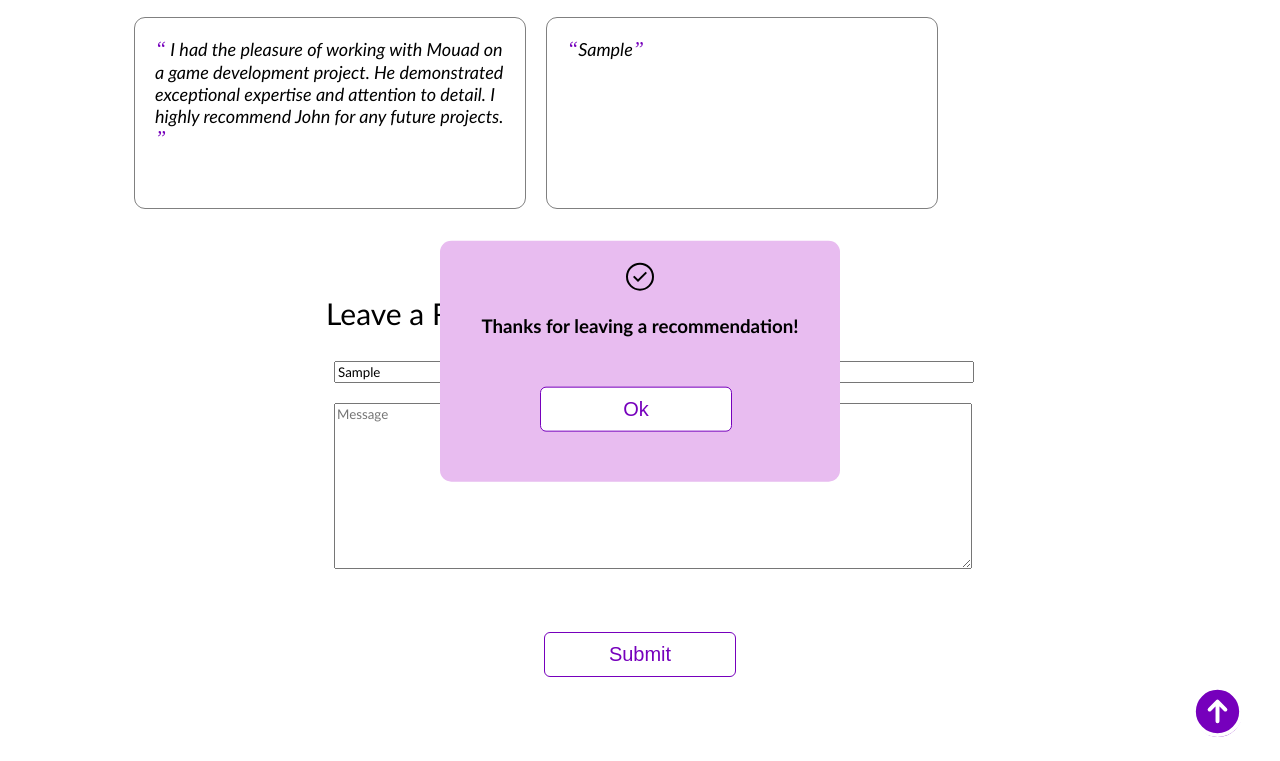
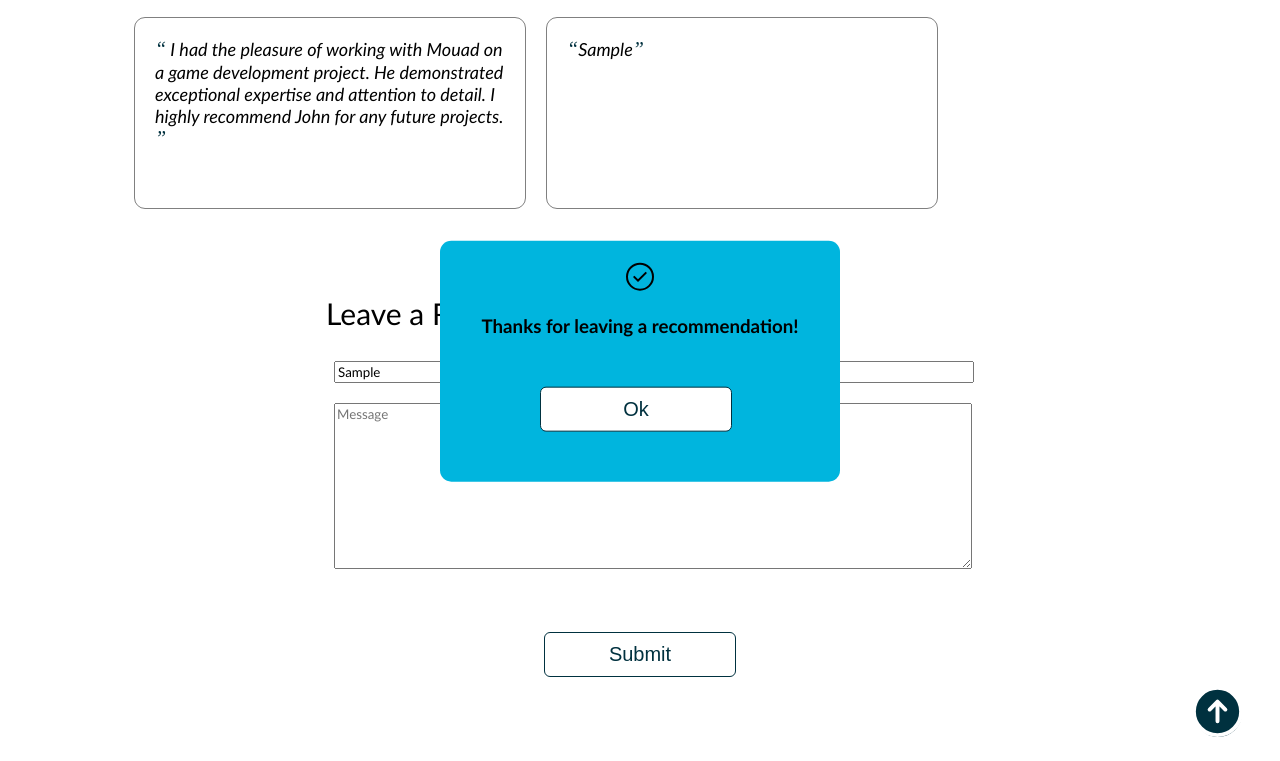
Before and after one commit to MouadGhouti/PersonalPage, a plain HTML site: page index.html in a window 1280 px wide. Both pictures are taken after typing "Sample", "Sample" into the empty fields and a click on the button "Submit". Shown: the part 2866-3627 px from the top of the page. Drawn offline with Linux system fonts and the light colour scheme.

Commit message:
Update style.css (Change colors)

```diff
--- a/style.css
+++ b/style.css
@@ -5,7 +5,7 @@ body {
 /* Navigation Bar */
 
 #home {
-  background-color:  #7600bc;
+  background-color:  #00313f;
   padding-bottom: 1cm;
   margin-left:-1cm;
   margin-right:-1cm;
@@ -64,7 +64,7 @@ h2 {
   font-size: 50px;
   text-align: center;
   float: left;
-  color: #7600bc;
+  color: #00313f;
   margin: 30px;
   margin-left: 60px;
   margin-top: 40px;
@@ -98,7 +98,7 @@ h2 {
 #about-me h1 {
   font-size: 65px;
   margin-top: 90px;
-  color: #7600bc;
+  color: #00313f;
 }
 
 #about-me p {
@@ -218,7 +218,7 @@ h2 {
 }
 
 .recommendation span {
-  color: #7600bc;
+  color: #00313f;
   font-size: 20px;
   font-family: 'Times New Roman', Times, serif;
 }
@@ -229,7 +229,7 @@ h2 {
   width: 48px;
   height: 48px;
   border-radius: 100%;
-  background-color: #7600bc;
+  background-color: #00313f;
   display: flex;
   align-items: center;
   justify-content: center;
@@ -243,7 +243,7 @@ h2 {
 
 .popup {
   width:400px;
-  background-color: #e8bcf0;
+  background-color: #00b5de;
   border-radius: 3mm;
   top: 50%;
   left:50%;
@@ -260,8 +260,8 @@ h2 {
 
 .popup button {
   background-color: #fff;
-  border: 1px solid #7600bc;
-  color: #7600bc;
+  border: 1px solid #00313f;
+  color: #00313f;
   display: block;
   border-radius: 6px;
   text-align: center;
@@ -274,8 +274,8 @@ h2 {
 
 .popup button:hover {
   background-color: #fff;
-  border: 2px solid #7600bc;
-  color: #7600bc;
+  border: 2px solid #00313f;
+  color: #00313f;
   display: block;
   font-weight: bolder;
   text-align: center;
@@ -306,8 +306,8 @@ fieldset {
 
 button {
   background-color: #fff;
-  border: 1px solid #7600bc;
-  color: #7600bc;
+  border: 1px solid #00313f;
+  color: #00313f;
   display: block;
   border-radius: 6px;
   text-align: center;
@@ -318,8 +318,8 @@ button {
 }
 
 button:hover {
-  background-color: #7600bc;
-  border: 1px solid #7600bc;
+  background-color: #00313f;
+  border: 1px solid #00313f;
   color: #fff;
   display: block;
   border-radius: 6px;
```
